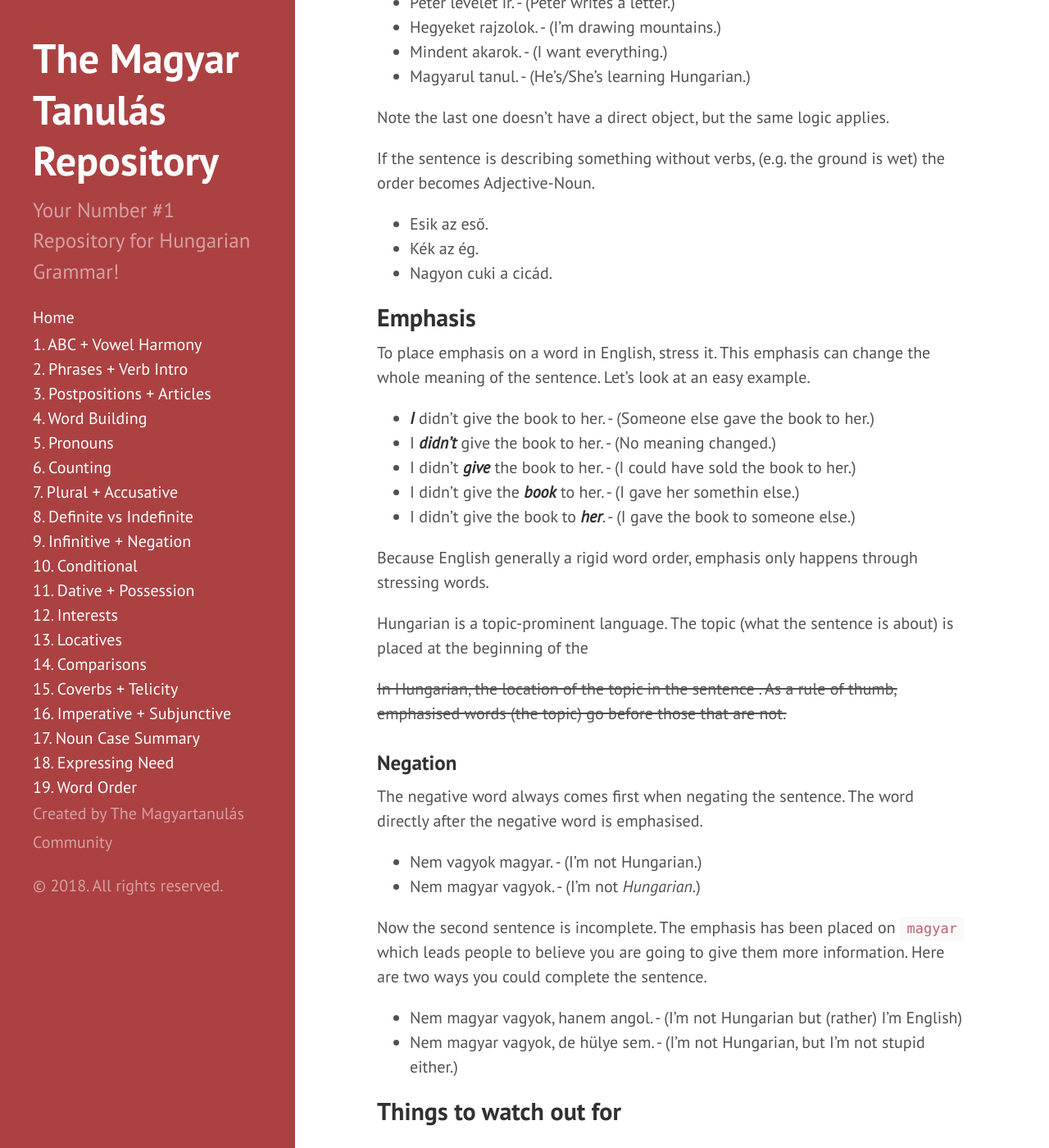
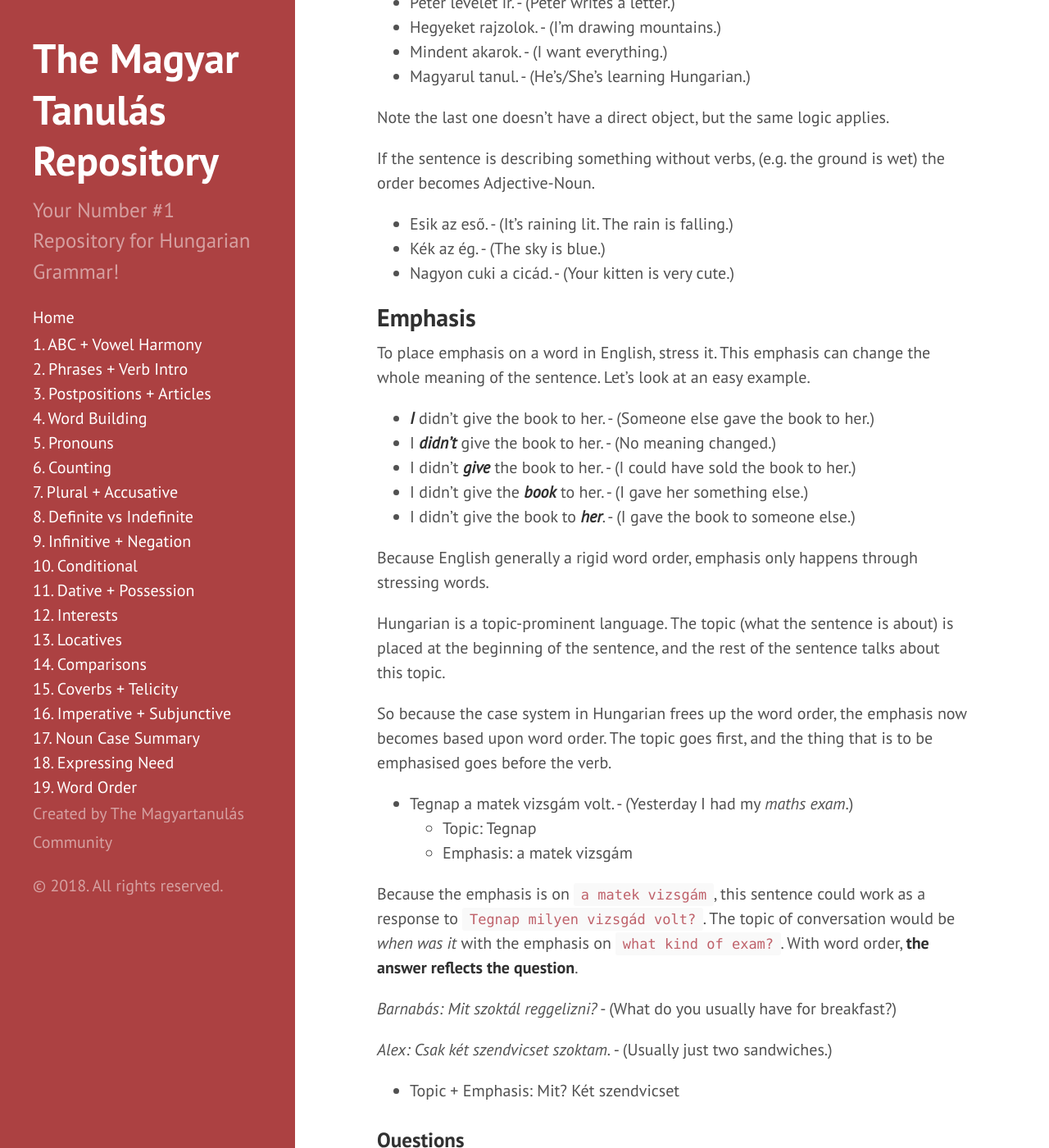
Before and after one commit to Magyartanulas/magyartanulas.github.io, a Jekyll site: the page built from word_order.md, in a window 1280 px wide and 1400 px high, scrolled down 974 px. Shown: the whole window at 82% size. Built offline with Jekyll 4.4.1, drawn with Linux system fonts in a browser that asks for light colours; Markdown is read by kramdown in place of the engine named in the settings.

Commit message:
Update word_order.md

```diff
--- a/word_order.md
+++ b/word_order.md
@@ -39,9 +39,9 @@ Note the last one doesn't have a direct object, but the same logic applies.
 
 If the sentence is describing something without verbs, (e.g. the ground is wet) the order becomes Adjective-Noun.
 
-* Esik az eső.
-* Kék az ég.
-* Nagyon cuki a cicád.
+* Esik az eső. - (It's raining lit. The rain is falling.)
+* Kék az ég. - (The sky is blue.)
+* Nagyon cuki a cicád. - (Your kitten is very cute.)
 
 ## Emphasis
 
@@ -50,14 +50,30 @@ To place emphasis on a word in English, stress it. This emphasis can change the
 * ***I*** didn't give the book to her. - (Someone else gave the book to her.)
 * I ***didn't*** give the book to her. - (No meaning changed.)
 * I didn't ***give*** the book to her. - (I could have sold the book to her.)
-* I didn't give the ***book*** to her. - (I gave her somethin else.)
+* I didn't give the ***book*** to her. - (I gave her something else.)
 * I didn't give the book to ***her***. - (I gave the book to someone else.)
 
 Because English generally a rigid word order, emphasis only happens through stressing words.
 
-Hungarian is a topic-prominent language. The topic (what the sentence is about) is placed at the beginning of the
+Hungarian is a topic-prominent language. The topic (what the sentence is about) is placed at the beginning of the sentence, and the rest of the sentence talks about this topic.
 
-~~In Hungarian, the location of the topic in the sentence . As a rule of thumb, emphasised words (the topic) go before those that are not.~~
+So because the case system in Hungarian frees up the word order, the emphasis now becomes based upon word order. The topic goes first, and the thing that is to be emphasised goes before the verb.
+
+* Tegnap a matek vizsgám volt. - (Yesterday I had my *maths exam*.)
+  - Topic: Tegnap
+  - Emphasis: a matek vizsgám
+
+Because the emphasis is on `a matek vizsgám`, this sentence could work as a response to `Tegnap milyen vizsgád volt?`. The topic of conversation would be *when was it* with the emphasis on `what kind of exam?`. With word order, **the answer reflects the question**.
+
+*Barnabás: Mit szoktál reggelizni?* - (What do you usually have for breakfast?)
+
+*Alex: Csak két szendvicset szoktam.* - (Usually just two sandwiches.)
+
+* Topic + Emphasis: Mit? Két szendvicset
+
+### Questions
+
+
 
 ### Negation
 
```
